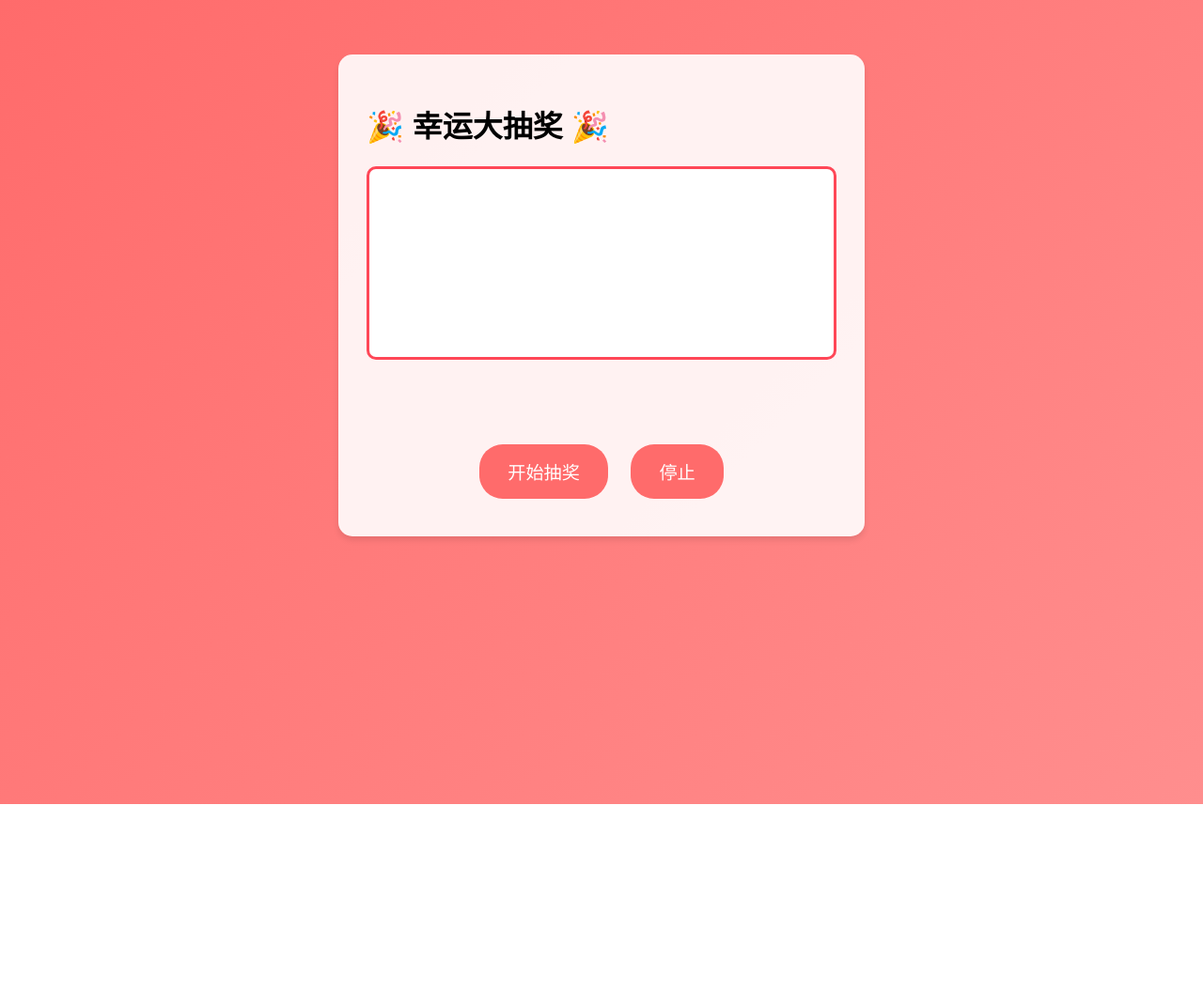
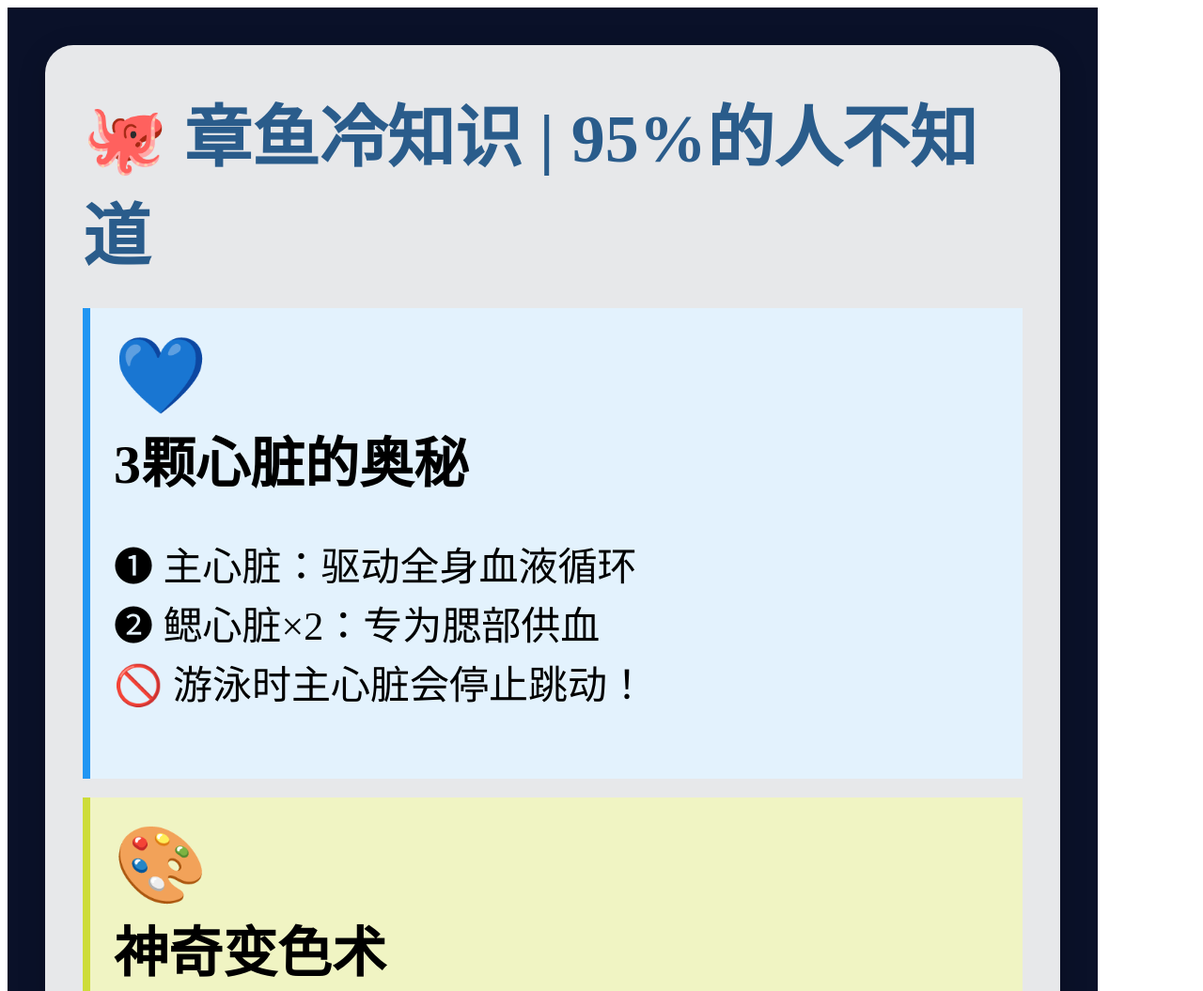
Before and after one commit to muuxar/muuxar, a plain HTML site: page index.html in a window 1280 px wide. Shown: the top 1055 px of the page at 94% size. Before the commit the page ends 856 px from the top, so only its background shows below. Drawn offline with Linux system fonts and the light colour scheme.

Commit message:
更新 index.html

```diff
--- a/index.html
+++ b/index.html
@@ -1,137 +1,79 @@
 <!DOCTYPE html>
-<html lang="zh-CN">
+<html>
 <head>
-    <meta charset="UTF-8">
-    <meta name="viewport" content="width=device-width, initial-scale=1.0">
-    <title>幸运大抽奖</title>
 <style>
-        body {
-            font-family: 'Arial', sans-serif;
-            background: linear-gradient(135deg, #ff6b6b, #ff8e8e);
-            min-height: 100vh;
-            display: flex;
-            flex-direction: column;
-            align-items: center;
-            padding: 20px;
+.container {
+  width: 1080px;
+  height: 1920px;
+  background: #0a1129;
+  padding: 40px;
+  font-family: 'Microsoft YaHei';
 }
 
-        .container {
-            background: rgba(255, 255, 255, 0.9);
-            border-radius: 15px;
-            padding: 30px;
-            box-shadow: 0 4px 6px rgba(0, 0, 0, 0.1);
-            width: 90%;
-            max-width: 500px;
-            margin-top: 30px;
+.card {
+  background: rgba(255,255,255,0.9);
+  border-radius: 30px;
+  padding: 40px;
+  margin-bottom: 30px;
+  box-shadow: 0 8px 30px rgba(0,0,0,0.2);
 }
 
-        #roulette {
-            height: 200px;
-            background: #fff;
-            border-radius: 10px;
-            margin: 20px 0;
-            display: flex;
-            justify-content: center;
-            align-items: center;
-            font-size: 2em;
-            color: #ff6b6b;
-            position: relative;
-            overflow: hidden;
-            border: 3px solid #ff4757;
+.icon {
+  font-size: 80px;
+  margin-right: 20px;
 }
 
-        .slot {
-            position: absolute;
-            width: 100%;
-            height: 100%;
-            display: flex;
-            justify-content: center;
-            align-items: center;
-            transform: translateY(-100%);
-            animation: slotScroll 0.1s infinite linear;
+.title {
+  color: #2a5c8b;
+  font-size: 72px;
+  font-weight: bold;
+  margin-bottom: 30px;
 }
 
-        @keyframes slotScroll {
-            from { transform: translateY(-100%); }
-            to { transform: translateY(100%); }
+.fact-box {
+  background: #e3f2fd;
+  padding: 25px;
+  border-left: 8px solid #2196F3;
+  margin: 20px 0;
 }
 
-        button {
-            background: #ff6b6b;
-            color: white;
-            border: none;
-            padding: 15px 30px;
-            border-radius: 25px;
-            font-size: 1.2em;
-            cursor: pointer;
-            transition: transform 0.2s, box-shadow 0.2s;
-            margin: 10px;
-        }
-
-        button:hover {
-            transform: translateY(-2px);
-            box-shadow: 0 5px 15px rgba(255, 107, 107, 0.4);
-        }
-
-        #result {
-            text-align: center;
-            font-size: 1.5em;
-            margin: 20px 0;
-            min-height: 40px;
+.highlight {
+  color: #d32f2f;
+  font-weight: bold;
 }
 </style>
 </head>
 <body>
 <div class="container">
-        <h1>🎉 幸运大抽奖 🎉</h1>
-        <div id="roulette">
-            <div class="slot">准备就绪！</div>
+
+  <div class="card">
+    <div class="title">🐙 章鱼冷知识 | 95%的人不知道</div>
+
+    <div class="fact-box">
+      <span class="icon">💙</span>
+      <h2 style="font-size:58px;margin:0">3颗心脏的奥秘</h2>
+      <p style="font-size:42px;line-height:1.5">
+        ❶ 主心脏：驱动全身血液循环<br>
+        ❷ 鳃心脏×2：专为腮部供血<br>
+        🚫 游泳时主心脏会停止跳动！
+      </p>
     </div>
-        <div id="result"></div>
-        <div style="text-align: center;">
-            <button id="startBtn">开始抽奖</button>
-            <button id="stopBtn" disabled>停止</button>
+
+    <div class="fact-box" style="background:#f0f4c3;border-color:#cddc39">
+      <span class="icon">🎨</span>
+      <h2 style="font-size:58px;margin:0">神奇变色术</h2>
+      <p style="font-size:42px;line-height:1.5">
+        ▸ 全身3亿个色素细胞<br>
+        ▸ <span class="highlight">0.3秒</span>完成全身变色<br>
+        ▸ 用皮肤"看到"光线
+      </p>
+    </div>
+
+    <div style="text-align:center;margin-top:50px">
+      <span style="font-size:48px;color:#666">🔍关注我，每天get一个奇怪知识！</span>
     </div>
   </div>
 
-    <script>
-        const participants = [
-            '张三', '李四', '王五', '赵六',
-            '陈七', '周八', '吴九', '郑十'
-        ];
-
-        let isSpinning = false;
-        let spinInterval;
-        let currentIndex = 0;
-        const roulette = document.getElementById('roulette');
-        const resultDiv = document.getElementById('result');
-
-        document.getElementById('startBtn').addEventListener('click', () => {
-            if (!isSpinning) {
-                isSpinning = true;
-                document.getElementById('startBtn').disabled = true;
-                document.getElementById('stopBtn').disabled = false;
-                resultDiv.textContent = '';
-
-                spinInterval = setInterval(() => {
-                    roulette.children[0].textContent =
-                        participants[Math.floor(Math.random() * participants.length)];
-                }, 50);
-            }
-        });
-
-        document.getElementById('stopBtn').addEventListener('click', () => {
-            if (isSpinning) {
-                clearInterval(spinInterval);
-                isSpinning = false;
-                document.getElementById('startBtn').disabled = false;
-                document.getElementById('stopBtn').disabled = true;
-
-                const winner = participants[Math.floor(Math.random() * participants.length)];
-                resultDiv.textContent = `🎉 中奖者：${winner} 🎉`;
-                roulette.children[0].textContent = winner;
-            }
-        });
-    </script>
+</div>
 </body>
 </html>
```
Lines whose indentation alone changed are shown as unchanged.
